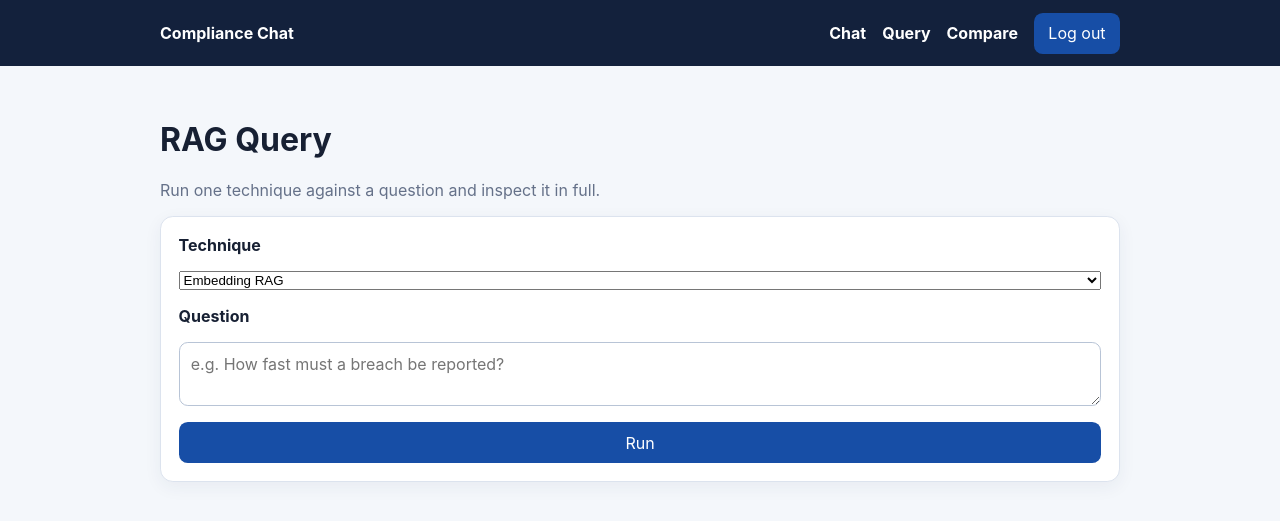
After one commit to ziaulrehman40/project-4.1-multi-method-rag, a Django app: page /rag/query/ in a window 1280 px wide. The commit adds this page. Shown: the top 521 px of the page. Run offline with Django 5.2, Linux system fonts and the light colour scheme; the visitor is signed in with stand-in values (Sample User, id 1); some libraries are stand-ins or nearby versions.

Commit message:
Stage 5 (part 1): unified registry + query page + comparison view
- evaluation/registry.py: run_technique / run_all normalise the four techniques'
  answer() outputs into one shape (answer, evidence, sources, metrics, error);
  a per-technique failure is isolated into `error` so it never breaks the page.
- Query page (/rag/query/) and comparison view (/rag/compare/), reachable from
  the header nav; shared _result.html partial.
- Harden LLM JSON parsing: add llm_json.loads_lenient (tolerates trailing commas
  and code fences) and use it in vectorless navigation, kg extraction, and
  reranking — fixes a vectorless crash when the model returned "[,]".
- Add source to the multimodal answer trace (for retrieval metrics).
- Tests: registry normalisation + failure isolation, both pages, lenient JSON.

Co-Authored-By: Claude Opus 4.8 (1M context) <noreply@anthropic.com>

```diff
--- a/src/chat/templates/chat/base.html
+++ b/src/chat/templates/chat/base.html
@@ -131,10 +131,15 @@
     <div class="shell">
       <a href="{% url 'conversation-list' %}">Compliance Chat</a>
       {% if request.user.is_authenticated %}
-        <form method="post" action="{% url 'logout' %}">
-          {% csrf_token %}
-          <button type="submit">Log out</button>
-        </form>
+        <nav class="row" style="gap:1rem;">
+          <a href="{% url 'conversation-list' %}">Chat</a>
+          <a href="{% url 'rag-query-page' %}">Query</a>
+          <a href="{% url 'rag-compare-page' %}">Compare</a>
+          <form method="post" action="{% url 'logout' %}">
+            {% csrf_token %}
+            <button type="submit">Log out</button>
+          </form>
+        </nav>
       {% endif %}
     </div>
   </header>
--- a/src/config/settings.py
+++ b/src/config/settings.py
@@ -40,6 +40,7 @@ INSTALLED_APPS = [
     "kg",
     "vectorless",
     "multimodal",
+    "evaluation",
 ]
 
 MIDDLEWARE = [
--- a/src/config/urls.py
+++ b/src/config/urls.py
@@ -14,5 +14,6 @@ urlpatterns = [
         name="login",
     ),
     path("logout/", auth_views.LogoutView.as_view(), name="logout"),
+    path("rag/", include("evaluation.urls")),
     path("", include("chat.urls")),
 ]
--- /dev/null
+++ b/src/evaluation/apps.py
@@ -0,0 +1,6 @@
+from django.apps import AppConfig
+
+
+class EvaluationConfig(AppConfig):
+    default_auto_field = "django.db.models.BigAutoField"
+    name = "evaluation"
--- /dev/null
+++ b/src/evaluation/registry.py
@@ -0,0 +1,91 @@
+"""Unified interface over the four retrieval techniques.
+
+Each technique's answer() returns a slightly different shape (sources / trace / …). The
+adapters here normalise them all to one result dict so the query page, comparison view, and
+evaluation harness can treat every technique the same:
+
+    {technique, label, answer, evidence[], sources[], metrics, error}
+
+- evidence : display items (label + detail + optional image) for the UI.
+- sources  : ordered source identifiers (filenames), used by the eval harness for
+             ranking metrics (hit@k / recall@k / MRR).
+- error    : set (and the rest empty) if the technique raised — one failure never breaks
+             the page or the comparison.
+"""
+
+import logging
+
+from kg.answer import answer as _graph_answer
+from multimodal.answer import answer as _multimodal_answer
+from rag.answer import answer as _embedding_answer
+from vectorless.answer import answer as _vectorless_answer
+
+
+logger = logging.getLogger("evaluation.registry")
+
+
+def _embedding(question):
+    r = _embedding_answer(question)
+    evidence = [
+        {"label": f"{s['source']} #{s['ordinal']}", "detail": s["text"], "image_b64": ""}
+        for s in r["sources"]
+    ]
+    return r["answer"], evidence, [s["source"] for s in r["sources"]], r["metrics"]
+
+
+def _graph(question):
+    r = _graph_answer(question)
+    evidence = [
+        {"label": f"{t['source']} · {t['section']}",
+         "detail": f"({t['subject']}) {t['predicate']} ({t['object']})", "image_b64": ""}
+        for t in r["trace"]
+    ]
+    return r["answer"], evidence, [t["source"] for t in r["trace"]], r["metrics"]
+
+
+def _vectorless(question):
+    r = _vectorless_answer(question)
+    evidence = [{"label": t["path"], "detail": t["title"], "image_b64": ""} for t in r["trace"]]
+    return r["answer"], evidence, [t["source"] for t in r["trace"]], r["metrics"]
+
+
+def _multimodal(question):
+    r = _multimodal_answer(question)
+    evidence = [
+        {"label": f"{t['kind']} p{t['page']}", "detail": t.get("context") or t["text"],
+         "image_b64": t.get("image_b64", "")}
+        for t in r["trace"]
+    ]
+    return r["answer"], evidence, [t.get("source", "") for t in r["trace"]], r["metrics"]
+
+
+# Ordered: name -> (human label, adapter)
+ADAPTERS = {
+    "embedding": ("Embedding RAG", _embedding),
+    "graph": ("Knowledge Graph", _graph),
+    "vectorless": ("Vectorless", _vectorless),
+    "multimodal": ("Multimodal", _multimodal),
+}
+
+
+def technique_choices():
+    """[(name, label), ...] for dropdowns."""
+    return [(name, label) for name, (label, _) in ADAPTERS.items()]
+
+
+def run_technique(name, question):
+    """Run one technique and return the normalised result (never raises)."""
+    label, adapter = ADAPTERS[name]
+    try:
+        answer, evidence, sources, metrics = adapter(question)
+        return {"technique": name, "label": label, "answer": answer, "evidence": evidence,
+                "sources": sources, "metrics": metrics, "error": None}
+    except Exception as error:  # isolate per-technique failure
+        logger.warning("technique %s failed: %s", name, error)
+        return {"technique": name, "label": label, "answer": "", "evidence": [],
+                "sources": [], "metrics": {}, "error": str(error)}
+
+
+def run_all(question):
+    """Run every technique over one question (sequential). Returns a list of results."""
+    return [run_technique(name, question) for name in ADAPTERS]
--- /dev/null
+++ b/src/evaluation/templates/evaluation/query.html
@@ -0,0 +1,25 @@
+{% extends "chat/base.html" %}
+{% block title %}RAG Query · Compliance{% endblock %}
+{% block content %}
+  <h1>RAG Query</h1>
+  <p class="muted">Run one technique against a question and inspect it in full.</p>
+
+  {# Plain POST (full-page render); base.html disables the button on submit. #}
+  <form method="post" class="card stack">
+    {% csrf_token %}
+    <label for="technique"><strong>Technique</strong></label>
+    <select id="technique" name="technique">
+      {% for name, label in choices %}
+        <option value="{{ name }}" {% if name == selected %}selected{% endif %}>{{ label }}</option>
+      {% endfor %}
+    </select>
+    <label for="question"><strong>Question</strong></label>
+    <textarea id="question" name="question" rows="2" required
+              placeholder="e.g. How fast must a breach be reported?">{{ question }}</textarea>
+    <button type="submit">Run</button>
+  </form>
+
+  {% if result %}
+    <div style="margin-top:1rem;">{% include "evaluation/_result.html" with result=result %}</div>
+  {% endif %}
+{% endblock %}
--- /dev/null
+++ b/src/evaluation/urls.py
@@ -0,0 +1,9 @@
+from django.urls import path
+
+from . import views
+
+
+urlpatterns = [
+    path("query/", views.query_page, name="rag-query-page"),
+    path("compare/", views.compare_page, name="rag-compare-page"),
+]
--- /dev/null
+++ b/src/evaluation/views.py
@@ -0,0 +1,31 @@
+from django.contrib.auth.decorators import login_required
+from django.shortcuts import render
+from django.views.decorators.http import require_http_methods
+
+from .registry import ADAPTERS, run_all, run_technique, technique_choices
+
+
+@login_required
+@require_http_methods(["GET", "POST"])
+def query_page(request):
+    """Run one technique against a question and inspect it in full."""
+    selected = request.POST.get("technique", "embedding")
+    question = request.POST.get("question", "").strip()
+    result = None
+    if request.method == "POST" and question and selected in ADAPTERS:
+        result = run_technique(selected, question)
+    return render(request, "evaluation/query.html", {
+        "choices": technique_choices(), "selected": selected,
+        "question": question, "result": result,
+    })
+
+
+@login_required
+@require_http_methods(["GET", "POST"])
+def compare_page(request):
+    """Run the same question through all four techniques, side by side."""
+    question = request.POST.get("question", "").strip()
+    results = run_all(question) if request.method == "POST" and question else None
+    return render(request, "evaluation/compare.html", {
+        "question": question, "results": results,
+    })
--- a/src/kg/extraction.py
+++ b/src/kg/extraction.py
@@ -9,7 +9,6 @@ single chunk. Entity/predicate canonicalisation here is light (lowercase/whitesp
 entity de-duplication across the corpus happens when the graph is built (Increment 2).
 """
 
-import json
 import logging
 import os
 import time
@@ -18,6 +17,7 @@ from dataclasses import dataclass
 from django.conf import settings
 from google import genai
 from google.genai import types
+from llm_json import loads_lenient
 
 
 logger = logging.getLogger("kg.extract")
@@ -90,7 +90,7 @@ def _generate_json(prompt):
 def extract_triples(text, source):
     """Extract provenance-tagged triples from `text`. Raises ExtractionError on failure."""
     try:
-        data = json.loads(_generate_json(_build_prompt(text)))
+        data = loads_lenient(_generate_json(_build_prompt(text)))
     except Exception as error:
         raise ExtractionError(f"extraction failed for {source}: {error}") from error
 
--- a/src/multimodal/answer.py
+++ b/src/multimodal/answer.py
@@ -89,6 +89,7 @@ def answer(question, k=5):
         {
             "n": n,
             "kind": chunk.kind,
+            "source": chunk.source,
             "page": chunk.page,
             "text": chunk.text,
             "context": chunk.context,
--- a/src/rag/reranking.py
+++ b/src/rag/reranking.py
@@ -9,7 +9,6 @@ Fallback is never silent: if the rerank call fails, we log a warning and return
 retrieval order with `reranked=False` so callers (and the UI) can flag it.
 """
 
-import json
 import logging
 import os
 from dataclasses import dataclass
@@ -17,6 +16,7 @@ from dataclasses import dataclass
 from django.conf import settings
 from google import genai
 from google.genai import types
+from llm_json import loads_lenient
 
 
 logger = logging.getLogger("rag.rerank")
@@ -57,7 +57,7 @@ def _score_with_gemini(query, chunks):
     )
 
     scores = [0.0] * len(chunks)
-    for item in json.loads(response.text):
+    for item in loads_lenient(response.text):
         index = item["index"]
         if 0 <= index < len(chunks):  # ignore any out-of-range indices the model invents
             scores[index] = float(item["score"])
--- a/src/vectorless/navigation.py
+++ b/src/vectorless/navigation.py
@@ -6,7 +6,6 @@ trees are shallow, so one call over the whole TOC suffices; deep documents would
 iterative descent instead.
 """
 
-import json
 import logging
 import os
 import time
@@ -14,6 +13,7 @@ import time
 from django.conf import settings
 from google import genai
 from google.genai import types
+from llm_json import loads_lenient
 
 from .models import DocumentNode
 
@@ -72,7 +72,7 @@ def navigate(question, max_sections=DEFAULT_MAX_SECTIONS):
         "most likely to contain the answer, most relevant first, e.g. [2, 5]."
     )
     try:
-        indices = json.loads(_generate_json(prompt))
+        indices = loads_lenient(_generate_json(prompt))
     except Exception as error:
         raise NavigationError(f"navigation failed: {error}") from error
 
```
Also changed, not shown: docs/design.md (+16 -0 lines), src/evaluation/templates/evaluation/_result.html (added, +30 -0 lines), src/evaluation/templates/evaluation/compare.html (added, +24 -0 lines), src/llm_json.py (added, +20 -0 lines), tests/test_llm_json.py (added, +26 -0 lines), tests/test_registry.py (added, +80 -0 lines), src/evaluation/__init__.py (added).
